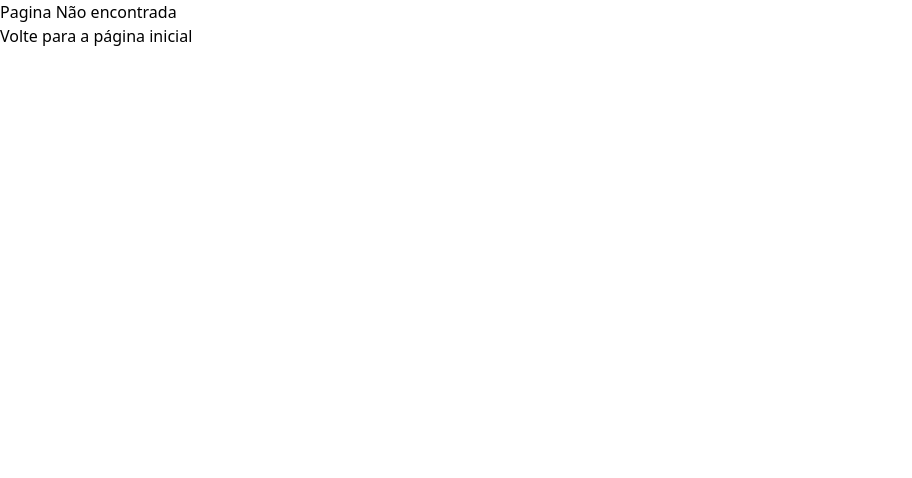
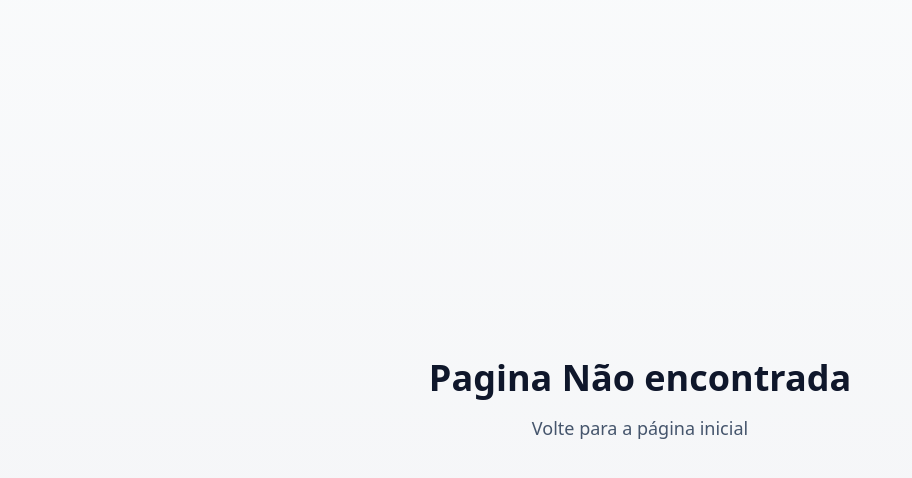
Before and after one commit to 1TDSPF-25/sistema-flow, a React (Vite) app in the folder sistema-flow/: page /consulta-cep in a window 1280 px wide. Shown: the top 478 px of the page, without its empty margins (0-912 px from the left). Built offline with nearby package versions, Linux system fonts and the light colour scheme.

Commit message:
Estilizando a pagina de erro usando o tailwindcss

```diff
--- a/sistema-flow/package.json
+++ b/sistema-flow/package.json
@@ -11,7 +11,7 @@
     "api": "json-server -w --watch db.json --port 3001"
   },
   "dependencies": {
-    "@tailwindcss/vite": "^4.1.13",
+    "@tailwindcss/vite": "^4.1.14",
     "api": "^6.1.3",
     "dotenv": "^17.2.2",
     "react": "^19.1.1",
@@ -19,7 +19,7 @@
     "react-hook-form": "^7.63.0",
     "react-icons": "^5.5.0",
     "react-router-dom": "^7.8.1",
-    "tailwindcss": "^4.1.13"
+    "tailwindcss": "^4.1.14"
   },
   "devDependencies": {
     "@eslint/js": "^9.33.0",
--- a/sistema-flow/src/routes/Error/index.tsx
+++ b/sistema-flow/src/routes/Error/index.tsx
@@ -1,8 +1,8 @@
 export default function Error(){
     return(
-        <main>
-            <h1>Pagina Não encontrada</h1>
-            <p>Volte para a página inicial</p>
+        <main className="min-h-screen flex flex-col items-center justify-center bg-gradient-to-b from-gray-50 to-gray-100 dark:from-gray-900 dark:to-gray-800 text-center p-6">
+            <h1 className="text-4xl font-extrabold text-slate-900 dark:text-slate-100 mb-4">Pagina Não encontrada</h1>
+            <p className="text-lg text-slate-600 dark:text-slate-300 max-w-md">Volte para a página inicial</p>
         </main>
     );
 }
```
Also changed, not shown: 1 other file (tests, documents, lock files or other folders).
